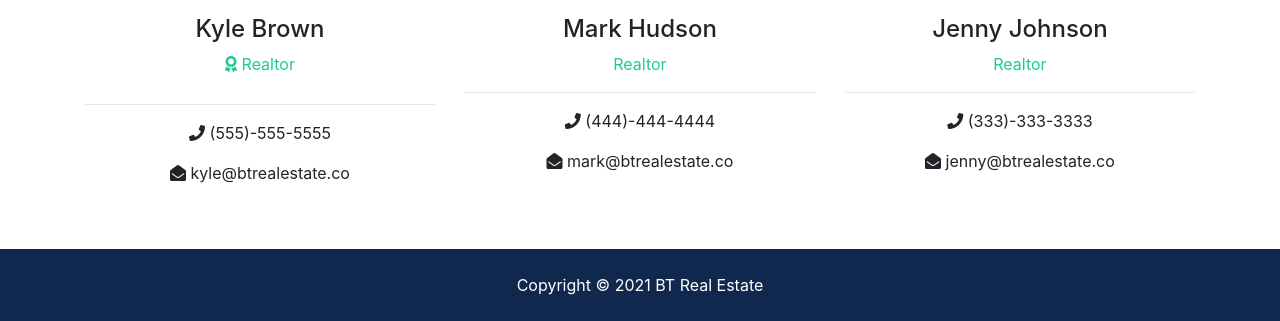
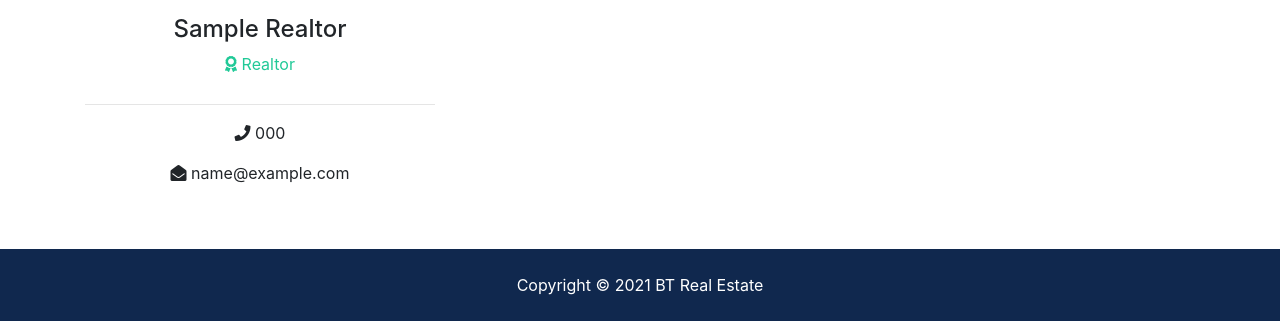
Before and after one commit to gurnitha/django-bt-realestate, a Django app: page /about/ in a window 1280 px wide. Shown: the part 1717-2038 px from the top of the page. Run offline with Django 3.2, Linux system fonts and the light colour scheme; tables that the repository leaves empty hold one stand-in row (values such as "Sample post"); grey boxes marked "Sample" are stand-in pictures; some libraries are stand-ins or nearby versions.

Commit message:
10.2 Displaying Team of Realtors to the about page

```diff
--- a/apps/pages/templates/pages/about.html
+++ b/apps/pages/templates/pages/about.html
@@ -21,7 +21,7 @@
             <nav aria-label="breadcrumb">
                 <ol class="breadcrumb">
                     <li class="breadcrumb-item">
-                        <a href="index.html">
+                        <a href="{% url 'pages:home' %}">
                         <i class="fas fa-home"></i> Home</a>
                     </li>
                     <li class="breadcrumb-item active"> About</li>
@@ -68,44 +68,30 @@
         <div class="container">
             <h2 class="text-center">Our Team</h2>
             <div class="row text-center">
+                {% if realtors %}
+                {% for realtor in realtors %}
+                <!-- Team Card -->
                 <div class="col-md-4">
-                    <img src="{% static 'assets/img/realtors/kyle.jpg' %}" alt="" class="rounded-circle mb-3">
-                    <h4>Kyle Brown</h4>
+                    <img src="{{realtor.photo.url}}" alt="" class="rounded-circle mb-3">
+                    <h4>{{realtor.name|title}}</h4>
                     <p class="text-success">
                         <i class="fas fa-award text-success mb-3"></i> Realtor
                     </p>
                     <hr>
                     <p>
-                        <i class="fas fa-phone"></i> (555)-555-5555
+                        <i class="fas fa-phone"></i> {{realtor.phone}}
                     </p>
                     <p>
-                        <i class="fas fa-envelope-open"></i> kyle@btrealestate.co
+                        <i class="fas fa-envelope-open"></i> {{realtor.email}}
                     </p>
                 </div>
-                <div class="col-md-4">
-                    <img src="{% static 'assets/img/realtors/mark.jpg' %}" alt="" class="rounded-circle mb-3">
-                    <h4>Mark Hudson</h4>
-                    <p class="text-success">Realtor</p>
-                    <hr>
-                    <p>
-                        <i class="fas fa-phone"></i> (444)-444-4444
-                    </p>
-                    <p>
-                        <i class="fas fa-envelope-open"></i> mark@btrealestate.co
-                    </p>
+                <!-- Team Card END -->
+                {% endfor %}
+                {% else %}
+                <div class="col-md-12">
+                    <p>No Realtors available.</p>
                 </div>
-                <div class="col-md-4">
-                    <img src="{% static 'assets/img/realtors/jenny.jpg' %}" alt="" class="rounded-circle mb-3">
-                    <h4>Jenny Johnson</h4>
-                    <p class="text-success">Realtor</p>
-                    <hr>
-                    <p>
-                        <i class="fas fa-phone"></i> (333)-333-3333
-                    </p>
-                    <p>
-                        <i class="fas fa-envelope-open"></i> jenny@btrealestate.co
-                    </p>
-                </div>
+                {% endif %}
             </div>
         </div>
     </section>
--- a/apps/pages/views.py
+++ b/apps/pages/views.py
@@ -5,6 +5,7 @@ from django.shortcuts import render
 
 # Locals
 from apps.listings.models import Listing
+from apps.realtors.models import Realtor
 
 # Create your views here.
 
@@ -14,4 +15,15 @@ def home(request):
 	return render(request, 'pages/index.html', context)
 
 def about(request):
-	return render(request, 'pages/about.html')
+	# Get all the realtors
+	realtors = Realtor.objects.order_by('-hire_date')
+
+	# Get MVP
+	mvp_realtors = Realtor.objects.all().filter(is_mvp=True)
+
+	context = {
+		'realtors':realtors,
+		'mvp_realtors':mvp_realtors
+	}
+
+	return render(request, 'pages/about.html', context)
```
Also changed, not shown: README.md.
